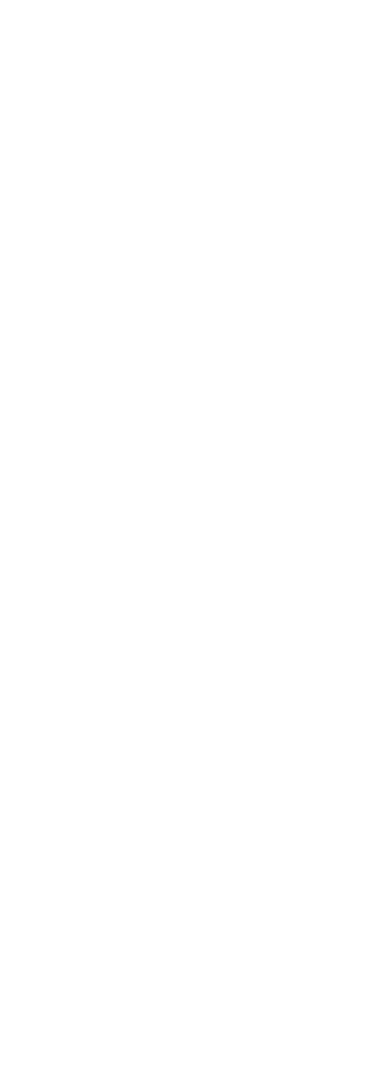
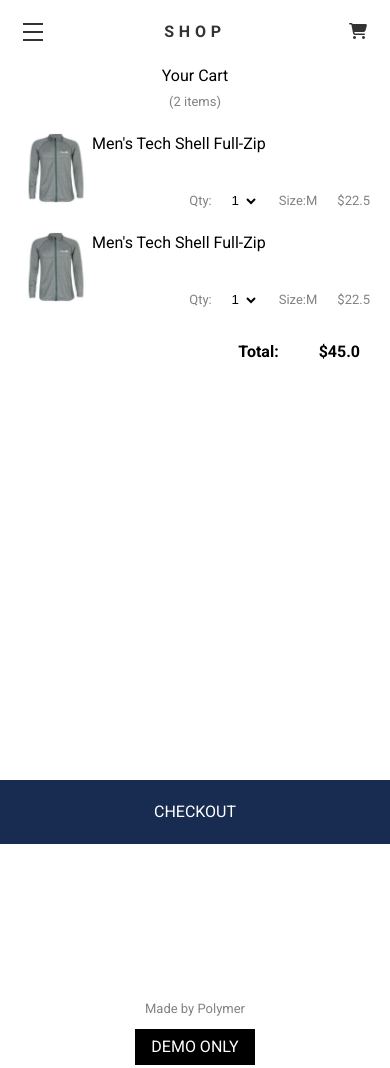
Before and after one commit to Utkarshsingh30112002/shop-clone-drill, a plain HTML site: page pages/cart.html in a window 390 px wide. Before the commit the page ends 844 px from the top, so only its background shows below. Drawn offline with Linux system fonts and the light colour scheme.

Commit message:
cart page mobile-view done

```diff
--- a/css/style.css
+++ b/css/style.css
@@ -228,3 +228,45 @@ select{
     bottom: 0;
     width: 100%;
 }
+/* cart   */
+
+.container.cart{
+    display: flex;
+    flex-direction: column;
+    gap:20px;
+    height:100vh;
+}
+.container.cart .cart-item{
+    display: flex;
+    width:100%;
+    flex-direction: column;
+    justify-content: space-between;
+}
+.container.cart .item{
+    display: flex;
+}
+.container.cart .item .item-detail{
+    display: flex;
+    gap:20px;
+
+}
+.cart-dropdown{
+    display: flex;
+    gap:12px;
+}
+.cart-image img{
+    height: 72px;
+}
+.cart-item .item-detail{
+    align-self: flex-end;
+}
+.cart-item .item-title{
+    align-self: flex-start;
+}
+.container.cart .cart-total{
+    margin: 10px;
+    font-weight:bold;
+    display: flex;
+    gap:40px;
+    justify-content: end;
+}
--- a/pages/cart.html
+++ b/pages/cart.html
@@ -0,0 +1,122 @@
+<!DOCTYPE html>
+<html lang="en">
+  <head>
+    <meta charset="UTF-8" />
+    <meta name="viewport" content="width=device-width, initial-scale=1.0" />
+    <title>Document</title>
+    <link rel="preconnect" href="https://fonts.googleapis.com" />
+    <link rel="preconnect" href="https://fonts.gstatic.com" crossorigin />
+    <link
+      href="https://fonts.googleapis.com/css2?family=Roboto:wght@300;400;500;700&display=swap"
+      rel="stylesheet"
+    />
+    <link rel="stylesheet" href="https://cdnjs.cloudflare.com/ajax/libs/font-awesome/6.6.0/css/all.min.css" integrity="sha512-Kc323vGBEqzTmouAECnVceyQqyqdsSiqLQISBL29aUW4U/M7pSPA/gEUZQqv1cwx4OnYxTxve5UMg5GT6L4JJg==" crossorigin="anonymous" referrerpolicy="no-referrer" />
+    <link rel="stylesheet" href="../css/style.css" />
+  </head>
+  <body>
+    <div class="shadow"></div>
+    <nav class="navbar">
+      <div class="container">
+        <div class="hamburger-button button">
+          <div class="hamburger-line"></div>
+          <div class="hamburger-line"></div>
+          <div class="hamburger-line"></div>
+        </div>
+        <div class="main-title button">
+          <a href="/index.html">SHOP</a>
+        </div>
+        <div class="cart-button button">
+          <a href="./pages/cart.html">
+            <i class="fa-solid fa-cart-shopping"></i>
+          </a>
+        </div>
+      </div>
+      <div class="mobile-menu">
+        <ul>
+            <li><a href="#mens outerwear">Men's Outerwear</a></li>
+            <li><a href="#ledies outerwear">Ladie's Outerwear</a></li>
+            <li><a href="#mens-tshirt">Men's Tshirt</a></li>
+            <li><a href="#womens-tshirt">Ladie's Tshirt</a></li>
+        </ul>
+      </div>
+    </nav>
+    <div class="men header">
+        <div class="h3">Your Cart</div>
+        <div class="h7">(2 items)</div>
+    </div>
+
+    <div class="container cart">
+        <div class="item">
+            <div class="cart-image">
+                <img src="../images/1.jpg" alt="product image">
+            </div>
+            <div class="cart-item">
+                <div class="item-title">Men's Tech Shell Full-Zip </div>
+                <div class="item-detail h7">
+                    <div class="cart-dropdown">
+                     <label for="cart-dropdown">Qty:</label>
+                     <select name="quantity" id="cart-dropdown">
+                        <option value="1">1</option>
+                        <option value="1">2</option>
+                        <option value="1">3</option>
+                        <option value="1">4</option>
+                        <option value="1">5</option>
+                        <option value="1">6</option>
+                        <option value="1">7</option>
+                        <option value="1">8</option>
+                        <option value="1">9</option>
+                        <option value="1">10</option>
+                     </select>
+                    </div>
+                    <div class="size">Size:M</div>
+                    <div class="price">&dollar;22.5</div>
+                </div>
+
+            </div>
+        </div>
+        <div class="item">
+            <div class="cart-image">
+                <img src="../images/1.jpg" alt="product image">
+            </div>
+            <div class="cart-item">
+                <div class="item-title">Men's Tech Shell Full-Zip </div>
+                <div class="item-detail h7">
+                    <div class="cart-dropdown">
+                     <label for="cart-dropdown">Qty:</label>
+                     <select name="quantity" id="cart2-dropdown">
+                        <option value="1">1</option>
+                        <option value="1">2</option>
+                        <option value="1">3</option>
+                        <option value="1">4</option>
+                        <option value="1">5</option>
+                        <option value="1">6</option>
+                        <option value="1">7</option>
+                        <option value="1">8</option>
+                        <option value="1">9</option>
+                        <option value="1">10</option>
+                     </select>
+                    </div>
+                    <div class="size">Size:M</div>
+                    <div class="price">&dollar;22.5</div>
+                </div>
+
+            </div>
+        </div>
+        <div class="cart-total">
+            <div class="total">Total: </div>
+            <div class="total-value">&dollar;45.0</div>
+        </div>
+    </div>
+
+
+    <div for="add-to-cart"class="add-to-cart button">CHECKOUT</div>
+
+    <footer>
+        <div class="info"><a href="https://polymer-library.polymer-project.org/3.0/docs/apps/">Made by Polymer</a></div>
+        <div class="demo-only button">
+            <div class="demo-only-button">demo only</div>
+        </div>
+    </footer>
+    <script src="./js/main.js"></script>
+  </body>
+</html>
```
